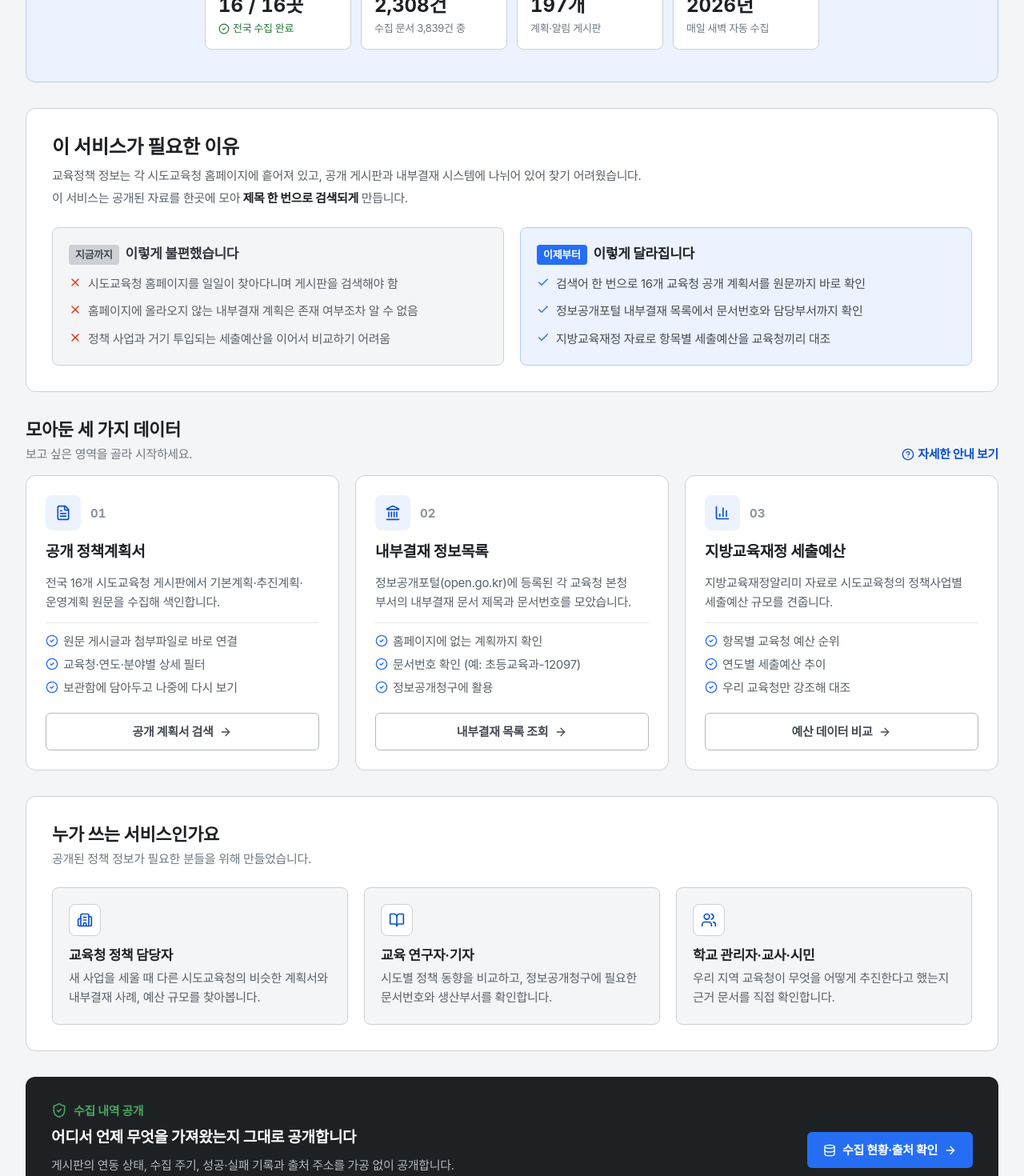
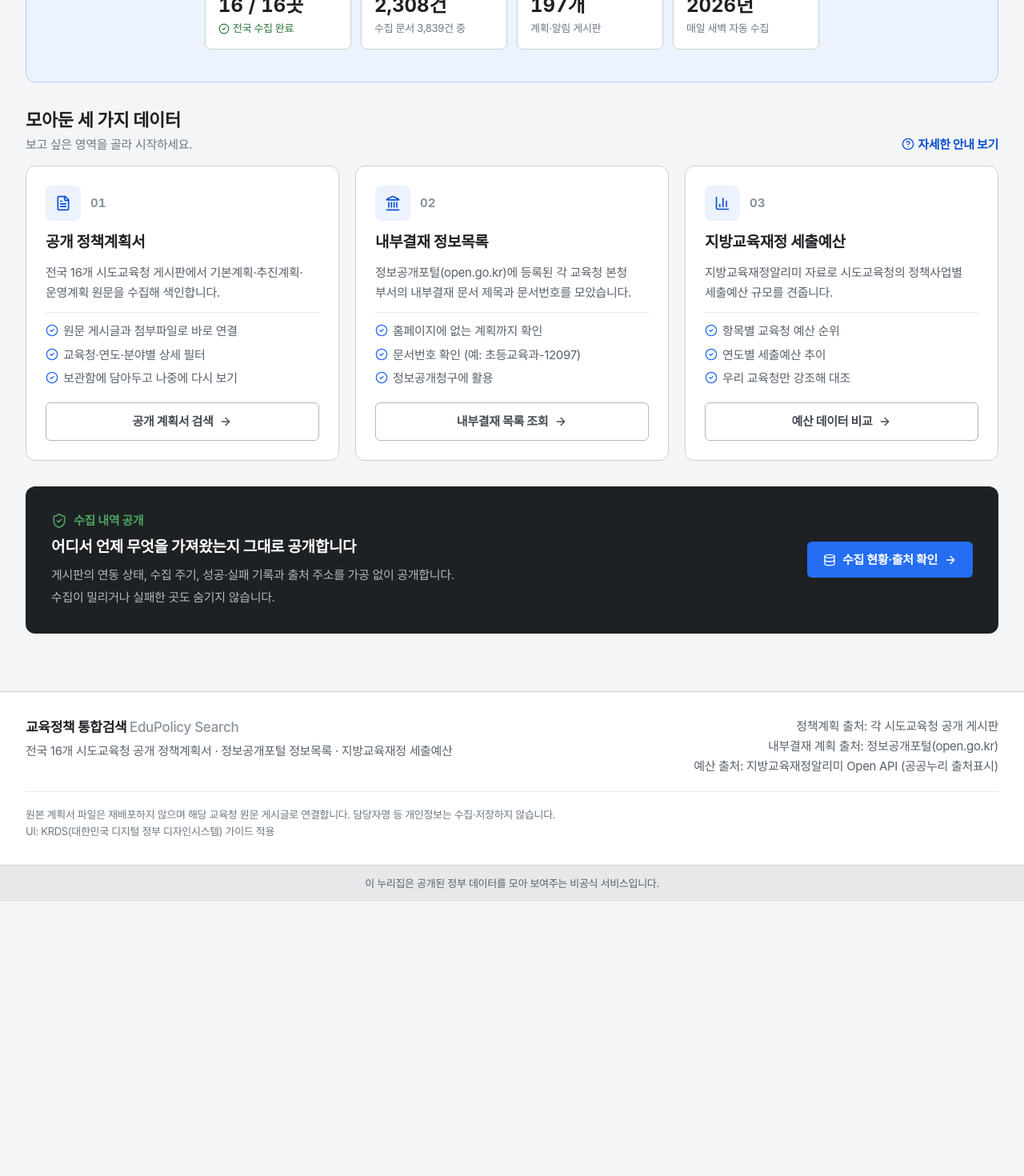
Before and after one commit to kain9012-bit/k-edu-policy, a React (Vite) app: page / in a window 1280 px wide. Shown: the part 580-2050 px from the top of the page at 80% size. After the commit the page ends 1707 px from the top, so only its background shows below. Built offline with nearby package versions, Linux system fonts and the light colour scheme; no server answers; a web font is replaced by a local one.

Commit message:
refactor: 홈의 중복 설명 섹션 제거 (모달로 일원화)

```diff
--- a/src/components/HomeTab.tsx
+++ b/src/components/HomeTab.tsx
@@ -8,14 +8,9 @@ import {
   Database,
   ArrowRight,
   CheckCircle2,
-  Building2,
-  Users,
   ShieldCheck,
-  BookOpen,
   HelpCircle,
   Tag,
-  Check,
-  X,
 } from 'lucide-react';
 
 interface HomeTabProps {
@@ -172,73 +167,6 @@ export const HomeTab: React.FC<HomeTabProps> = ({
         </div>
       </section>
 
-      {/* ===== 2. 기획 의도 ===== */}
-      <section className="bg-white rounded-xl p-6 sm:p-8 border border-slate-200 space-y-6">
-        <div className="max-w-3xl space-y-2">
-          <h2 className="text-xl sm:text-2xl font-bold text-slate-900">
-            이 서비스가 필요한 이유
-          </h2>
-          {/* 문장이 길면 '이 서비스는'처럼 어중간한 곳에서 줄이 바뀐다.
-              문단을 나누면 어느 폭에서든 뜻 단위로 끊긴다. */}
-          <div className="text-sm text-slate-600 leading-relaxed space-y-1">
-            <p>
-              교육정책 정보는 각 시도교육청 홈페이지에 흩어져 있고, 공개 게시판과 내부결재
-              시스템에 나뉘어 있어 찾기 어려웠습니다.
-            </p>
-            <p>
-              이 서비스는 공개된 자료를 한곳에 모아
-              <strong className="font-bold text-slate-900"> 제목 한 번으로 검색되게</strong> 만듭니다.
-            </p>
-          </div>
-        </div>
-
-        <div className="grid grid-cols-1 md:grid-cols-2 gap-5">
-          {/* 기존의 한계 */}
-          <div className="bg-slate-50 rounded-lg p-5 border border-slate-200 space-y-3">
-            <div className="flex items-center gap-2">
-              <span className="px-2 py-1 rounded bg-slate-200 text-slate-700 font-bold text-xs shrink-0">
-                지금까지
-              </span>
-              <h3 className="text-base font-bold text-slate-800">이렇게 불편했습니다</h3>
-            </div>
-            <ul className="space-y-2.5 text-sm text-slate-600 leading-relaxed">
-              {[
-                '시도교육청 홈페이지를 일일이 찾아다니며 게시판을 검색해야 함',
-                '홈페이지에 올라오지 않는 내부결재 계획은 존재 여부조차 알 수 없음',
-                '정책 사업과 거기 투입되는 세출예산을 이어서 비교하기 어려움',
-              ].map((t) => (
-                <li key={t} className="flex items-start gap-2">
-                  <X className="w-4 h-4 text-red-500 shrink-0 mt-0.5" aria-hidden="true" />
-                  <span>{t}</span>
-                </li>
-              ))}
-            </ul>
-          </div>
-
-          {/* 해결 */}
-          <div className="bg-blue-50 rounded-lg p-5 border border-blue-200 space-y-3">
-            <div className="flex items-center gap-2">
-              <span className="px-2 py-1 rounded bg-blue-600 text-white font-bold text-xs shrink-0">
-                이제부터
-              </span>
-              <h3 className="text-base font-bold text-slate-900">이렇게 달라집니다</h3>
-            </div>
-            <ul className="space-y-2.5 text-sm text-slate-700 leading-relaxed">
-              {[
-                '검색어 한 번으로 16개 교육청 공개 계획서를 원문까지 바로 확인',
-                '정보공개포털 내부결재 목록에서 문서번호와 담당부서까지 확인',
-                '지방교육재정 자료로 항목별 세출예산을 교육청끼리 대조',
-              ].map((t) => (
-                <li key={t} className="flex items-start gap-2">
-                  <Check className="w-4 h-4 text-blue-600 shrink-0 mt-0.5" aria-hidden="true" />
-                  <span>{t}</span>
-                </li>
-              ))}
-            </ul>
-          </div>
-        </div>
-      </section>
-
       {/* ===== 3. 세 가지 데이터 ===== */}
       <section className="space-y-4">
         <div className="flex flex-col sm:flex-row sm:items-end justify-between gap-2">
@@ -344,46 +272,6 @@ export const HomeTab: React.FC<HomeTabProps> = ({
         </div>
       </section>
 
-      {/* ===== 4. 대상 사용자 ===== */}
-      <section className="bg-white rounded-xl p-6 sm:p-8 border border-slate-200 space-y-6">
-        <div>
-          <h2 className="text-xl font-bold text-slate-900">누가 쓰는 서비스인가요</h2>
-          <p className="text-sm text-slate-500 mt-1">
-            공개된 정책 정보가 필요한 분들을 위해 만들었습니다.
-          </p>
-        </div>
-
-        <div className="grid grid-cols-1 sm:grid-cols-3 gap-5">
-          {[
-            {
-              Icon: Building2,
-              title: '교육청 정책 담당자',
-              desc: '새 사업을 세울 때 다른 시도교육청의 비슷한 계획서와 내부결재 사례, 예산 규모를 찾아봅니다.',
-            },
-            {
-              Icon: BookOpen,
-              title: '교육 연구자·기자',
-              desc: '시도별 정책 동향을 비교하고, 정보공개청구에 필요한 문서번호와 생산부서를 확인합니다.',
-            },
-            {
-              Icon: Users,
-              title: '학교 관리자·교사·시민',
-              desc: '우리 지역 교육청이 무엇을 어떻게 추진한다고 했는지 근거 문서를 직접 확인합니다.',
-            },
-          ].map(({ Icon, title, desc }) => (
-            <div key={title} className="p-5 rounded-lg bg-slate-50 border border-slate-200 space-y-3">
-              <span className="w-10 h-10 rounded-lg bg-white border border-slate-200 text-blue-700 flex items-center justify-center">
-                <Icon className="w-5 h-5" aria-hidden="true" />
-              </span>
-              <div>
-                <h3 className="text-base font-bold text-slate-900">{title}</h3>
-                <p className="text-sm text-slate-600 mt-1 leading-relaxed">{desc}</p>
-              </div>
-            </div>
-          ))}
-        </div>
-      </section>
-
       {/* ===== 5. 출처 공개 ===== */}
       <section
         className="bg-slate-900 text-white rounded-xl p-6 sm:p-8
```
